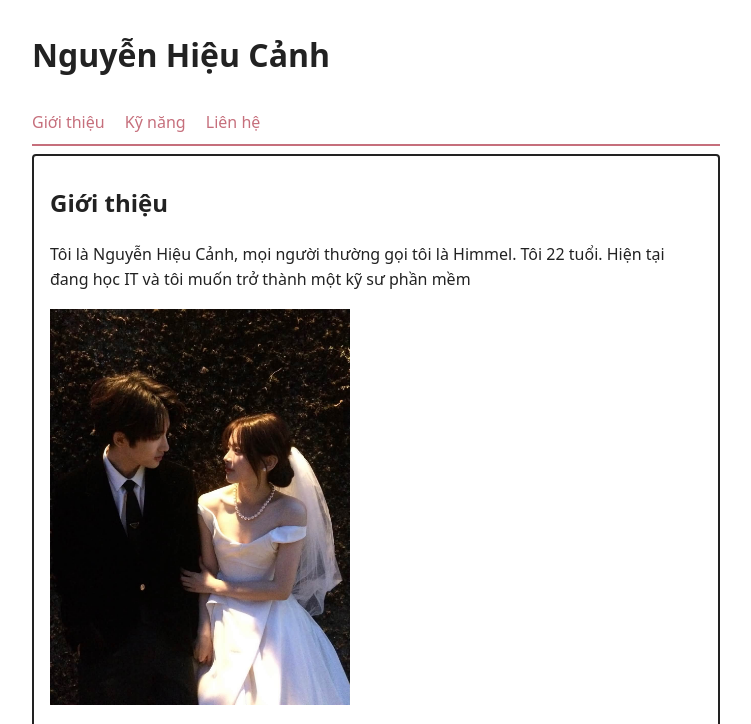
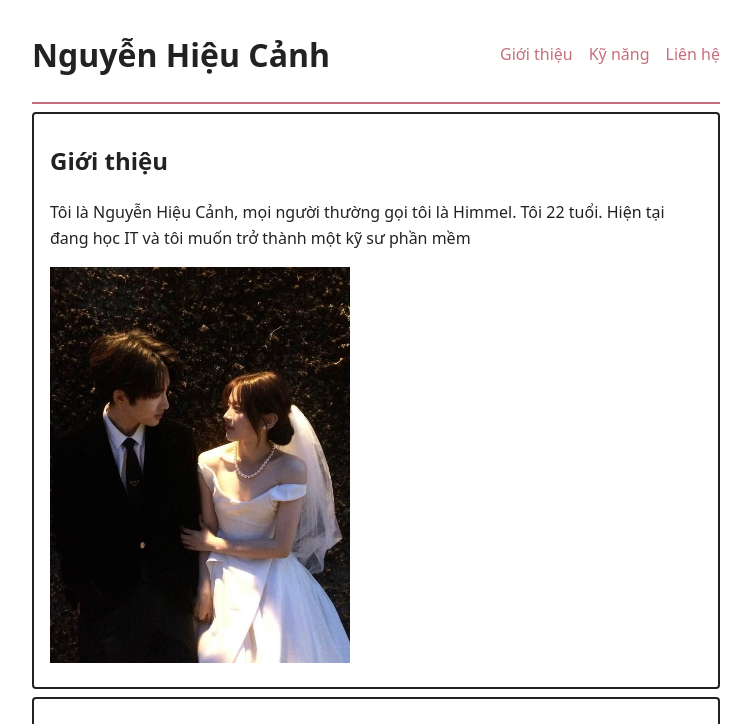
Before and after one commit to canhvsduog150604-jpg/fullstack-journey, a plain HTML site: page 01-html-css-js/bai-03/index.html in a window 1280 px wide. Shown: the top 724 px of the page, without its empty margins (264-1015 px from the left). Drawn offline with Linux system fonts and the light colour scheme.

Commit message:
edit header by flex and use gap for nav

```diff
--- a/01-html-css-js/bai-03/style.css
+++ b/01-html-css-js/bai-03/style.css
@@ -28,8 +28,12 @@ a {
 }
 
 header {
+    display: flex;
+    justify-content: space-between;
+    align-items: center;
     border-bottom: 2px solid var(--mau-nhan);
     margin-bottom: 8px;
+    flex-wrap: wrap;
 }
 
 section {
@@ -60,15 +64,16 @@ th {
     color: var(--mau-nen);
 }
 
+nav {
+    display: flex;
+    gap: 16px;
+}
+
 nav a {
     text-decoration: none;
     display: inline-block;
-    padding: 8px;
 }
 
-nav a:first-child {
-    padding-left: 0;
-}
 
 nav a:hover {
     background-color: var(--mau-hover);
```
